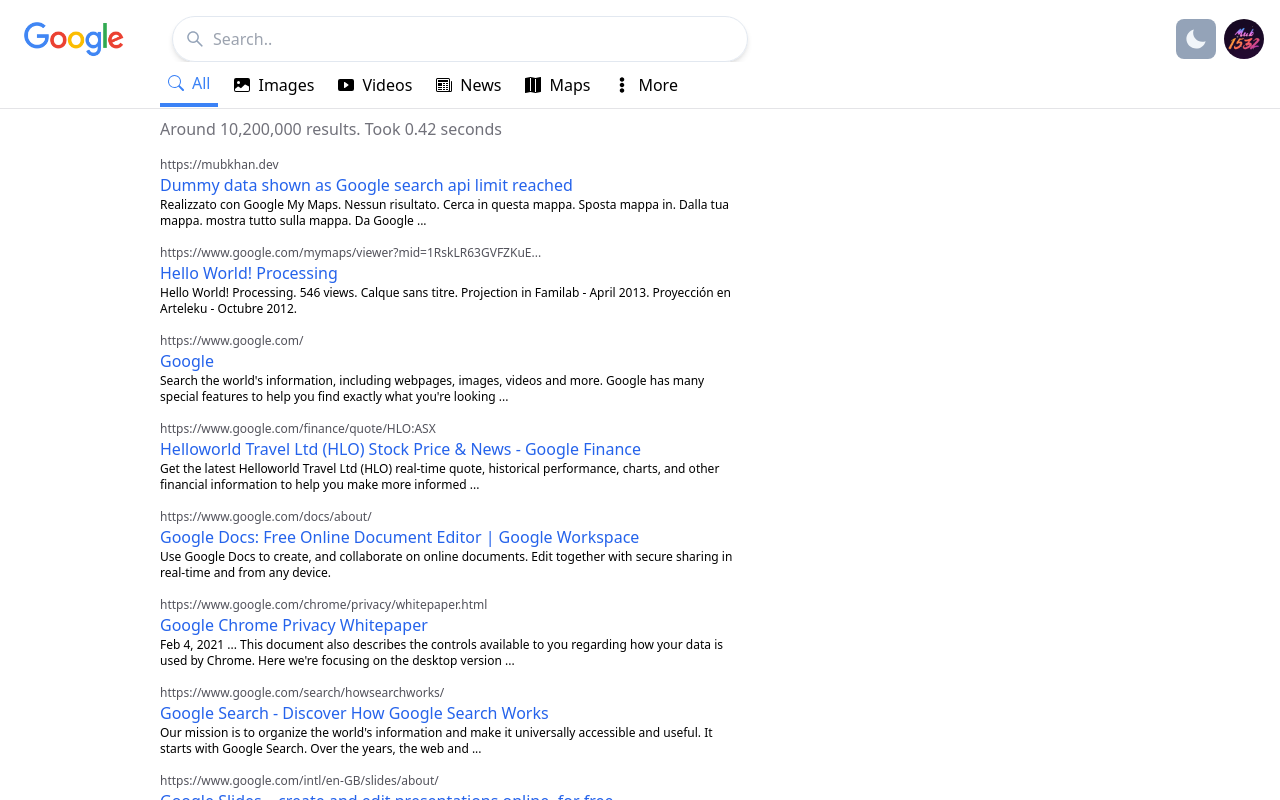
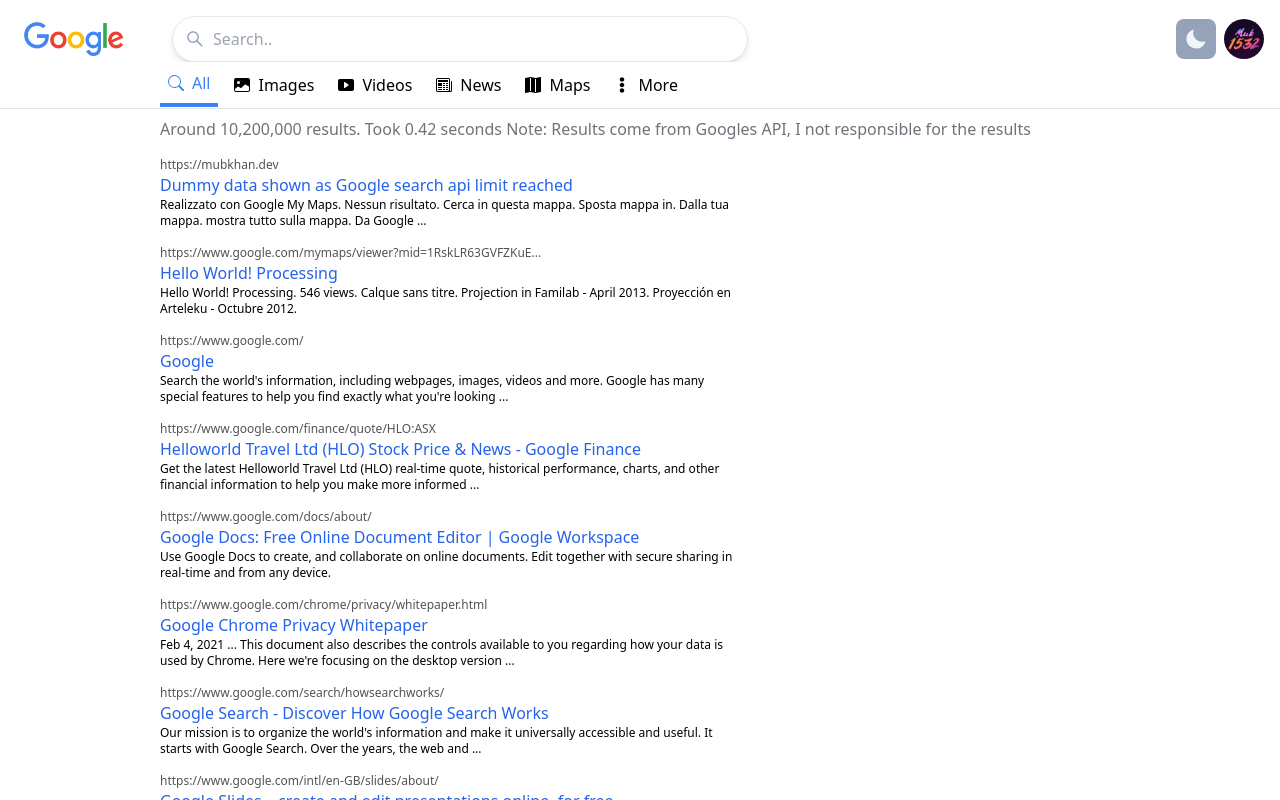
Before and after one commit to Mub1532/mub-google-clone, a Next.js app: page /search in a window 1280 px wide. Built offline with nearby package versions, Linux system fonts and the light colour scheme; no server answers.

Commit message:
added disclaimer incase there are snowflakes

```diff
--- a/components/Results.tsx
+++ b/components/Results.tsx
@@ -3,7 +3,7 @@
 
 function Results({ results }: any) {
     return <div className="flex flex-col text-xs md:text-sm lg:text-base dark:text-zinc-400 mx-auto p-2 px-4 md:pl-40">
-        <div className="mb-4 text-zinc-500">Around {results.searchInformation?.formattedTotalResults} results. Took {results.searchInformation.formattedSearchTime} seconds</div>
+        <div className="mb-4 text-zinc-500">Around {results.searchInformation?.formattedTotalResults} results. Took {results.searchInformation.formattedSearchTime} seconds Note: Results come from Googles API, I not responsible for the results</div>
         {results.items?.map((e: { link: string | undefined; formattedUrl: boolean | ReactChild | ReactFragment | ReactPortal | null | undefined; title: boolean | ReactChild | ReactFragment | ReactPortal | null | undefined; snippet: boolean | ReactChild | ReactFragment | ReactPortal | null | undefined; }, i: Key | null | undefined) => {
             return (
                 <div key={i} className="max-w-xl mb-4">
```
